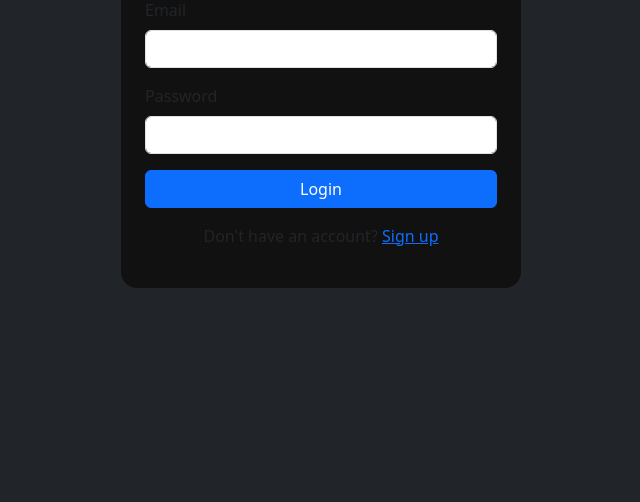
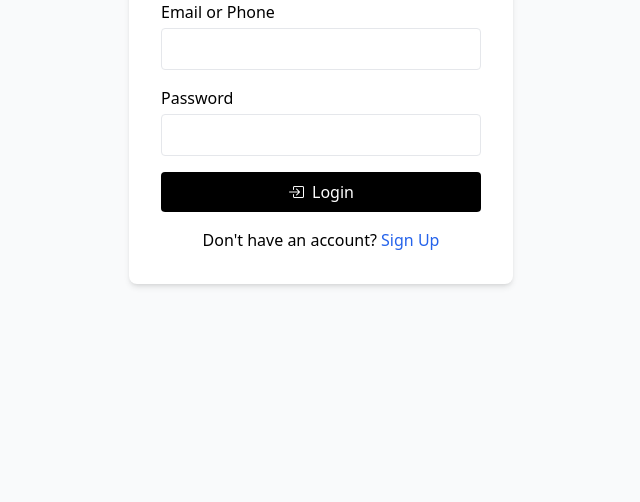
Before and after one commit to chukwuemeka77/Swapyardview, a plain HTML site: page login.html in a window 1280 px wide. Shown: the part 298-800 px from the top of the page, without its empty margins (319-959 px from the left). Drawn offline with nearby package versions, Linux system fonts and the light colour scheme.

Commit message:
Update login.html

```diff
--- a/login.html
+++ b/login.html
@@ -4,36 +4,45 @@
 <meta charset="UTF-8">
 <meta name="viewport" content="width=device-width, initial-scale=1.0">
 <title>Swapyard Login</title>
-  <link href="https://cdn.jsdelivr.net/npm/bootstrap@5.3.2/dist/css/bootstrap.min.css" rel="stylesheet">
-  <link href="https://cdn.jsdelivr.net/npm/bootstrap-icons@1.10.5/font/bootstrap-icons.css" rel="stylesheet">
-  <link rel="stylesheet" href="assets/css/style.css">
+
+<script src="https://cdn.tailwindcss.com"></script>
+<link rel="stylesheet" href="https://cdn.jsdelivr.net/npm/bootstrap-icons@1.11.1/font/bootstrap-icons.css">
 </head>
-<body class="bg-dark text-white d-flex justify-content-center align-items-center vh-100">
+<body class="bg-gray-50 flex items-center justify-center min-h-screen">
 
-  <div class="card p-4 w-100" style="max-width: 400px;">
-    <h3 class="text-center mb-4">Swapyard Login</h3>
-    <div id="errorMsg" class="alert alert-danger d-none"></div>
-
-    <form id="loginForm">
-      <div class="mb-3">
-        <label for="email" class="form-label">Email</label>
-        <input type="email" id="email" class="form-control" required>
+<div class="bg-white shadow-md p-8 rounded-lg w-full max-w-sm">
+    <h2 class="text-2xl font-bold mb-4 text-center">Swapyard Login</h2>
+    <form id="loginForm" class="space-y-4">
+        <div>
+            <label for="email" class="block mb-1">Email or Phone</label>
+            <input type="text" id="email" class="w-full border p-2 rounded" required>
         </div>
-      <div class="mb-3">
-        <label for="password" class="form-label">Password</label>
-        <input type="password" id="password" class="form-control" required>
+        <div>
+            <label for="password" class="block mb-1">Password</label>
+            <input type="password" id="password" class="w-full border p-2 rounded" required>
         </div>
-      <button type="submit" class="btn btn-primary w-100">
-        <span id="loginBtnText">Login</span>
-        <div id="loginSpinner" class="spinner-border spinner-border-sm text-light d-none" role="status"></div>
+        <button type="submit" class="w-full bg-black text-white p-2 rounded hover:bg-gray-800 flex justify-center items-center">
+            <i class="bi bi-box-arrow-in-right mr-2"></i> Login
         </button>
     </form>
-
-    <p class="mt-3 text-center">
-      Don't have an account? <a href="signup.html">Sign up</a>
-    </p>
+    <p class="mt-4 text-center">Don't have an account? <a href="signup.html" class="text-blue-600 hover:underline">Sign Up</a></p>
 </div>
 
-  <script src="assets/js/main.js"></script>
+<script>
+const loginForm = document.getElementById('loginForm');
+loginForm.addEventListener('submit', (e) => {
+    e.preventDefault();
+    const email = document.getElementById('email').value;
+    const password = document.getElementById('password').value;
+
+    // Basic mock authentication
+    if(email && password){
+        sessionStorage.setItem('user', JSON.stringify({name:"Chukwuemeka", email}));
+        window.location.href = "home.html";
+    } else {
+        alert("Enter valid credentials!");
+    }
+});
+</script>
 </body>
 </html>
```
Lines whose indentation alone changed are shown as unchanged.
